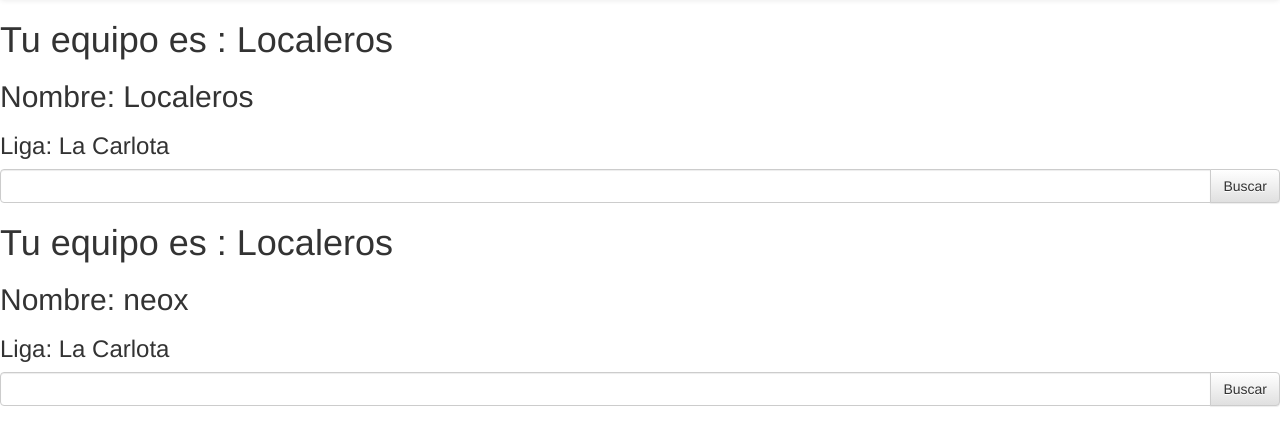
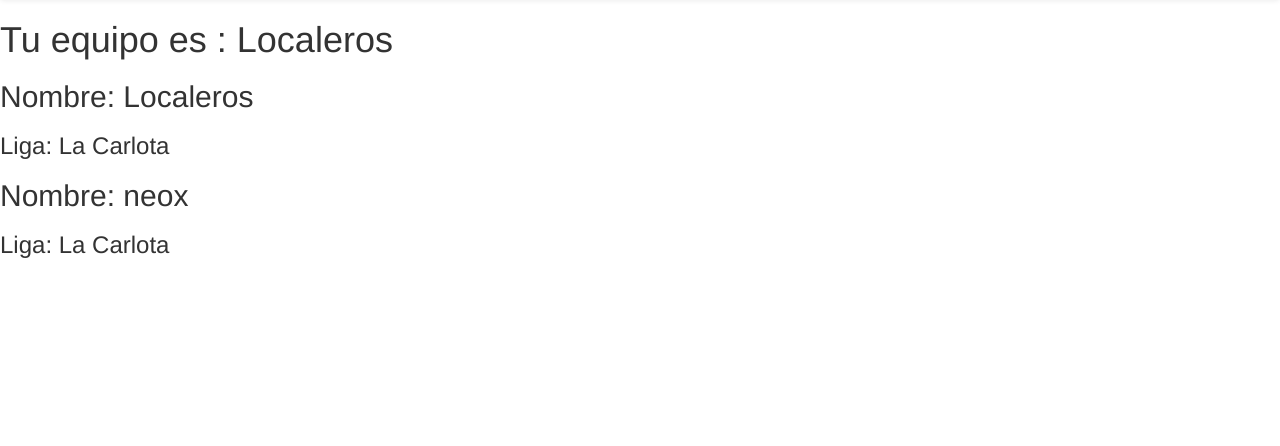
Before and after one commit to joselito5550/Programacion-web, a Django app: page /ver_equipos in a window 1280 px wide. Shown: the part 52-498 px from the top of the page. Run offline with Django 3.2, Linux system fonts and the light colour scheme; a user stored in the database is signed in; data comes from the database, SQL or seed files in the repository; both versions use the stored data as it was after the commit; some libraries are stand-ins or nearby versions.

Commit message:
Para omi

```diff
--- a/Liga/equipo_jornada/templates/ver_equipos.html
+++ b/Liga/equipo_jornada/templates/ver_equipos.html
@@ -5,16 +5,11 @@
       }
 </style>
 
+<h1>Tu equipo es : {{perfiles.equipo.nombre}}</h1>
 {%if exists_equipo%} {%for equipo in equipos%}
-<h1>Tu equipo es : {{perfiles.equipo.nombre}}</h1>
 <h2>Nombre: {{equipo.nombre}}</h2>
 <h3>Liga: {{equipo.Liga.nombre}}</h3>
-<div class="input-group">
-      <input type="text" class="form-control">
-      <span class="input-group-btn">
-            <button class="btn btn-default" type="button">Buscar</button>
-      </span>
-</div>
+
 {%endfor%} {%else%}
 <h1>NO HAY EQUIPOS JODER, CREA UNO</h1>
 {%endif%} {%endblock%}
--- a/Liga/equipo_jornada/templates/visualizar_liga.html
+++ b/Liga/equipo_jornada/templates/visualizar_liga.html
@@ -6,8 +6,6 @@
 </style>
 
 {%for equipo in equipos%}
-<h2>Nombre: {{equipo.nombre}}</h2>
-<h3>Liga: {{equipo.Liga.nombre}}</h3>
-
+<h2>Nombre: {{equipo.nombre}} Puntos: {{equipo.puntos}}</h2>
 {%endfor%}
 {%endblock%}
--- a/Liga/equipo_jornada/views.py
+++ b/Liga/equipo_jornada/views.py
@@ -18,7 +18,7 @@ class Registrar_liga(FormView):
 
     def form_valid(self, form):
         liga = form.save()
-        return super(Registrar_liga, self).form_valid(form)
+        return redirect('/index')
 
 
 class Registrar_jornadas(FormView):
@@ -29,7 +29,7 @@ class Registrar_jornadas(FormView):
 
     def form_valid(self, form):
         jornada = form.save()
-        return super(Registrar_jornadas, self).form_valid(form)
+        return redirect('/index')
 
 def administrar_liga(request):
 
--- a/Liga/jugador_equipo/templates/base.html
+++ b/Liga/jugador_equipo/templates/base.html
@@ -74,8 +74,6 @@
     ================================================== -->
     <!-- Placed at the end of the document so the pages load faster -->
     <script src="https://ajax.googleapis.com/ajax/libs/jquery/1.11.3/jquery.min.js"></script>
-    <script src="../../dist/js/bootstrap.min.js"></script>
-    <!-- IE10 viewport hack for Surface/desktop Windows 8 bug -->
-    <script src="../../assets/js/ie10-viewport-bug-workaround.js"></script>
+
   </body>
 </html>
--- a/Liga/jugador_equipo/templates/login.html
+++ b/Liga/jugador_equipo/templates/login.html
@@ -84,14 +84,16 @@
             {%if user.is_authenticated%}
             <h1>Estas logueado</h1>
             {%else%}
+            {{context.mensaje}}
             <form class="form-signin" action="/login" method="POST">
+                  {% csrf_token %}
                   <h2 class="form-signin-heading">Iniciar Sesion</h2>
                   <label for="inputEmail" class="sr-only">User</label>
                   <input type="text" class="form-control" placeholder="usuario" name="usuario">
                   <label for="inputPassword" class="sr-only">Password</label>
                   <input type="password" class="form-control" name="password" placeholder="Password" required>
 
-                  <button class="btn btn-lg btn-primary btn-block" type="submit">Sign in</button>
+                  <button class="btn btn-lg btn-primary btn-block" type="submit">Iniciar Sesion</button>
                   <br>
                   <p><a class="btn btn-lg btn-primary btn-block" href="/registro" role="button">Registrarse&raquo;</a></p>
                   <!-- <button class="btn btn-lg btn-primary btn-block" type="button"><a href="/registro">Registrarse</a></button> -->
@@ -102,8 +104,6 @@
       <!-- /container -->
 
 
-      <!-- IE10 viewport hack for Surface/desktop Windows 8 bug -->
-      <script src="../../assets/js/ie10-viewport-bug-workaround.js"></script>
 </body>
 
 </html>
--- a/Liga/jugador_equipo/templates/principal.html
+++ b/Liga/jugador_equipo/templates/principal.html
@@ -142,9 +142,6 @@
     ================================================== -->
       <!-- Placed at the end of the document so the pages load faster -->
       <script src="https://ajax.googleapis.com/ajax/libs/jquery/1.11.3/jquery.min.js"></script>
-      <script src="../../dist/js/bootstrap.min.js"></script>
-      <!-- IE10 viewport hack for Surface/desktop Windows 8 bug -->
-      <script src="../../assets/js/ie10-viewport-bug-workaround.js"></script>
 </body>
 
 </html>
--- a/Liga/jugador_equipo/views.py
+++ b/Liga/jugador_equipo/views.py
@@ -29,10 +29,11 @@ def login(request):
             if user.is_active:
                 auth_login(request, user)
                 context['usuario'] = Perfiles.objects.get(usuario=request.user)
+                return render(request, 'principal.html', {'context': context})
         else:
             context['mensaje'] = 'Nombre de usuario y/o password incorrectos.'
             context['tipoMensaje'] = 2
-    return render(request, 'principal.html', {'context': context})
+    return render(request, 'login.html', {'context': context})
 
 @login_required
 def cerrar(request):
@@ -56,7 +57,7 @@ class Registrarse(FormView):
         perfil.telefono = form.cleaned_data['telefono']
         perfil.equipo = form.cleaned_data['equipo']
         perfil.save()
-        return super(Registrarse, self).form_valid(form)
+        return redirect('/index')
 
 
 class Registrar_equipo(FormView):
@@ -67,13 +68,12 @@ class Registrar_equipo(FormView):
 
     def form_valid(self, form):
         equipo = form.save()
-        return super(Registrar_equipo, self).form_valid(form)
+        return redirect('/index')
 
 
 def index(request):
     context['todos_equipos'] = Equipo.objects.all()
     if request.user.is_authenticated():
-        print "hola joselito"
         context['usuario'] = Perfiles.objects.get(usuario=request.user)
         if context['usuario'].equipo:
             context['equipos'] = Equipo.objects.filter(
```
Also changed, not shown: Liga/jugador_equipo/templates/ver_equipos.html (+2 -7 lines), Liga/db.sqlite3, 2 other files.
